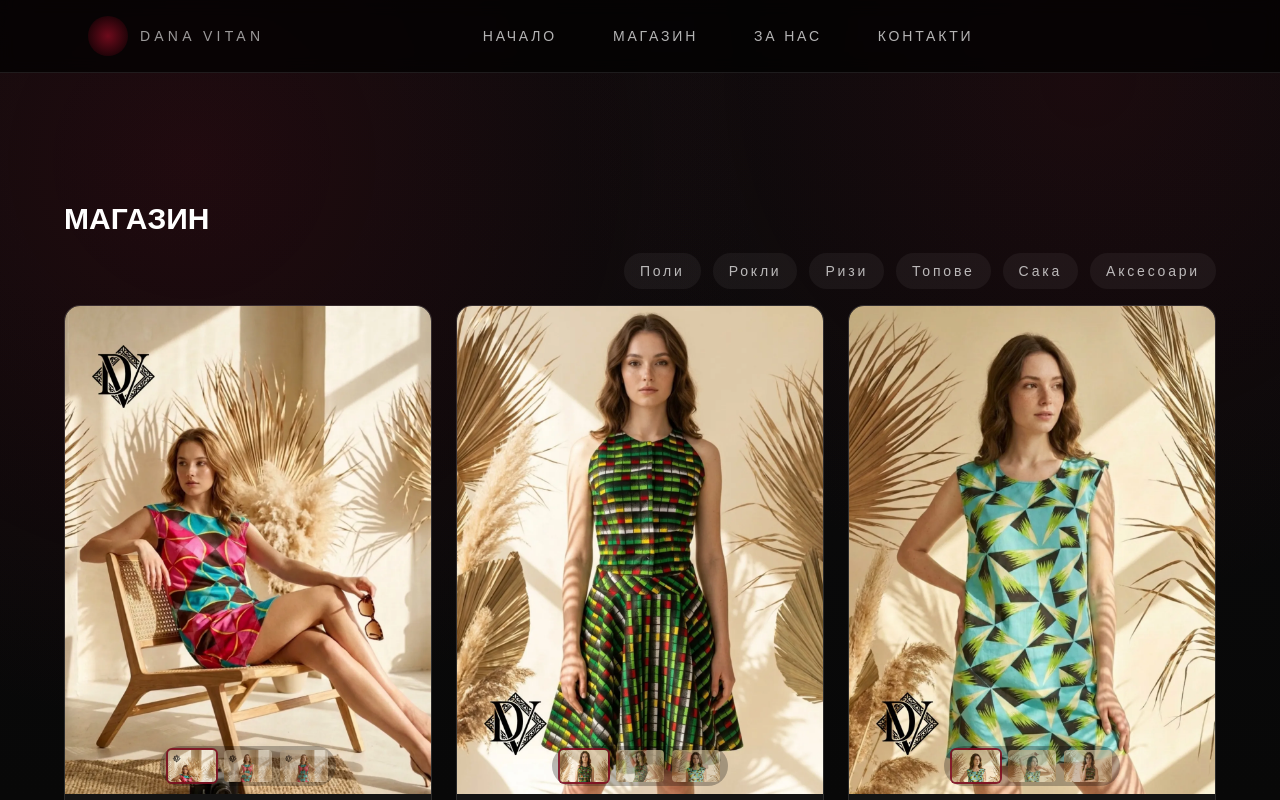
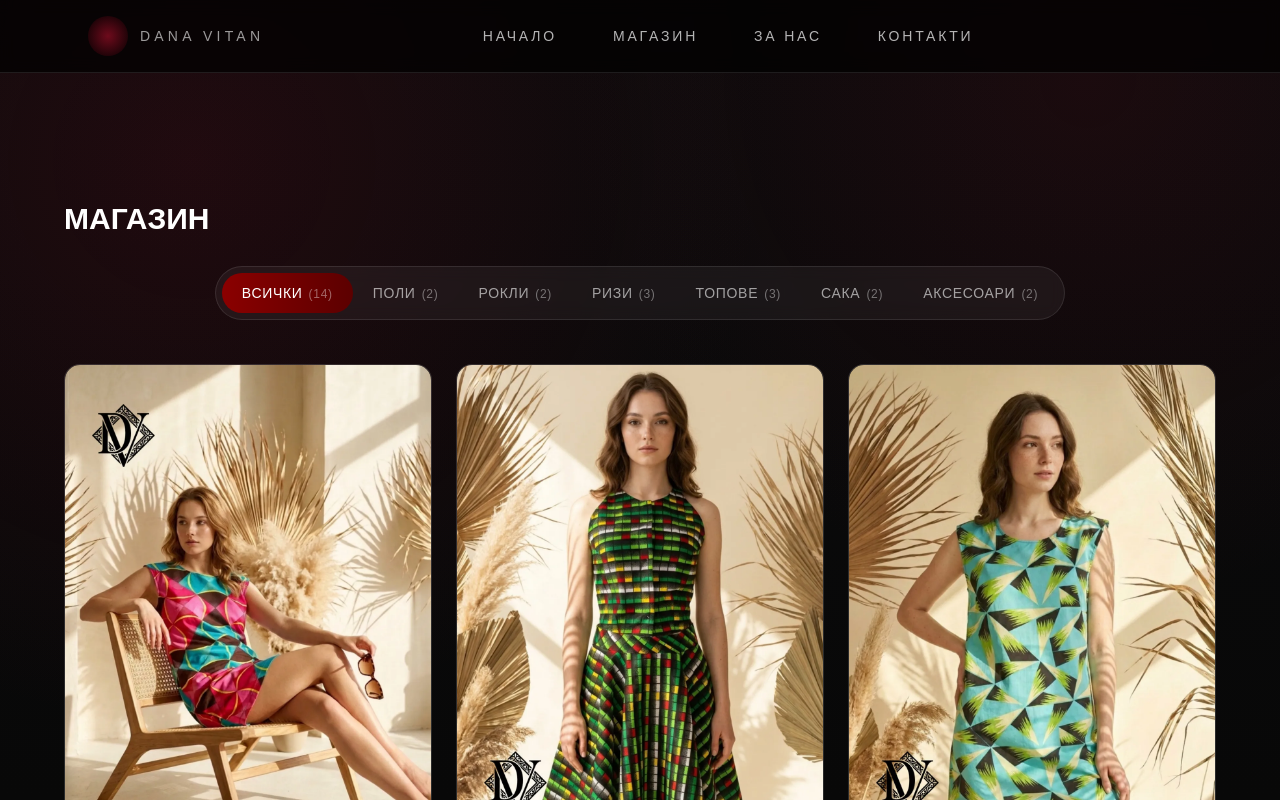
Before and after one commit to Niko5886/shopDanaVitan, a Next.js app: page /shop in a window 1280 px wide. Shown: the top 800 px of the page. Built offline with nearby package versions, Linux system fonts and the light colour scheme; a web font is replaced by a local one.

Commit message:
Add CategoryFilter component for improved category selection and filtering

```diff
--- a/components/ShopClient.tsx
+++ b/components/ShopClient.tsx
@@ -1,8 +1,10 @@
 "use client";
 import { useEffect, useMemo, useState } from "react";
-import { useRouter } from "next/navigation";
+import { usePathname, useRouter } from "next/navigation";
+import { motion, AnimatePresence } from "framer-motion";
 import type { ProductWithImages } from "../data/products";
 import Image from "next/image";
+import CategoryFilter, { ALL_CATEGORY } from "./shop/CategoryFilter";
 
 type Props = {
   products: ProductWithImages[];
@@ -10,11 +12,23 @@ type Props = {
 
 const CATEGORIES = ["Поли", "Рокли", "Ризи", "Топове", "Сака", "Аксесоари"];
 
+// Slugове за URL: "Рокли" → "rokli"
+const CATEGORY_TO_SLUG: Record<string, string> = {
+  "Поли": "poli",
+  "Рокли": "rokli",
+  "Ризи": "rizi",
+  "Топове": "topove",
+  "Сака": "saka",
+  "Аксесоари": "aksesоari",
+};
+const SLUG_TO_CATEGORY: Record<string, string> = Object.fromEntries(
+  Object.entries(CATEGORY_TO_SLUG).map(([k, v]) => [v, k])
+);
+
 function ProductCard({ p, openProduct }: { p: ProductWithImages; openProduct: (id: string) => void }) {
   const images = p.images ?? (p.thumb ? [p.thumb] : []);
   const [idx, setIdx] = useState(0);
 
-  // default focal point (center top-ish) or per-image focalPoints
   const focalFor = (i: number) => {
     if (p.focalPoints && p.focalPoints[i]) {
       return `${p.focalPoints[i].x}% ${p.focalPoints[i].y}%`;
@@ -71,10 +85,7 @@ function ProductCard({ p, openProduct }: { p: ProductWithImages; openProduct: (i
         }
       }}
     >
-      <div
-        className="relative aspect-[3/4] w-full bg-black"
-        aria-label={`Отвори детайли за ${p.title}`}
-      >
+      <div className="relative aspect-[3/4] w-full bg-black" aria-label={`Отвори детайли за ${p.title}`}>
         <Image
           src={images[idx]}
           alt={p.title}
@@ -84,43 +95,26 @@ function ProductCard({ p, openProduct }: { p: ProductWithImages; openProduct: (i
           style={{ objectPosition: focalFor(idx) }}
         />
 
-        {/* arrows */}
         <button
           type="button"
-          onClick={(e) => {
-            e.preventDefault();
-            e.stopPropagation();
-            setIdx((i) => (i - 1 + images.length) % images.length);
-          }}
+          onClick={(e) => { e.preventDefault(); e.stopPropagation(); setIdx((i) => (i - 1 + images.length) % images.length); }}
           className="absolute left-2 top-1/2 -translate-y-1/2 rounded-full bg-black/40 p-2 text-white opacity-0 group-hover:opacity-100 transition"
           aria-label="Предишна снимка"
-        >
-          ‹
-        </button>
+        >‹</button>
+
         <button
           type="button"
-          onClick={(e) => {
-            e.preventDefault();
-            e.stopPropagation();
-            setIdx((i) => (i + 1) % images.length);
-          }}
+          onClick={(e) => { e.preventDefault(); e.stopPropagation(); setIdx((i) => (i + 1) % images.length); }}
           className="absolute right-2 top-1/2 -translate-y-1/2 rounded-full bg-black/40 p-2 text-white opacity-0 group-hover:opacity-100 transition"
           aria-label="Следваща снимка"
-        >
-          ›
-        </button>
+        >›</button>
 
-        {/* thumbnail strip */}
         <div className="absolute left-1/2 bottom-2 -translate-x-1/2 flex gap-2 rounded-full bg-black/30 p-1 px-2 opacity-90">
           {images.map((im, i) => (
             <button
               key={im}
               type="button"
-              onClick={(e) => {
-                e.preventDefault();
-                e.stopPropagation();
-                setIdx(i);
-              }}
+              onClick={(e) => { e.preventDefault(); e.stopPropagation(); setIdx(i); }}
               aria-label={`Снимка ${i + 1} за ${p.title}`}
               className={`h-8 w-12 overflow-hidden rounded ${i === idx ? "ring-2 ring-[color:var(--accent)]" : "opacity-70 hover:opacity-100"}`}
             >
@@ -148,55 +142,73 @@ function ProductCard({ p, openProduct }: { p: ProductWithImages; openProduct: (i
 
 export default function ShopClient({ products }: Props) {
   const router = useRouter();
-  const [selected, setSelected] = useState<string[]>([]);
+  const pathname = usePathname();
+  const isShopPage = pathname === "/shop";
+
+  const [activeCategory, setActiveCategory] = useState<string>(ALL_CATEGORY);
   const [page, setPage] = useState(1);
-  const [drawer, setDrawer] = useState(false);
   const perPage = 9;
+
+  // Брой продукти по категория за badge-овете
+  const counts = useMemo(() => {
+    const map: Record<string, number> = {};
+    for (const cat of CATEGORIES) {
+      map[cat] = products.filter((p) => p.category === cat).length;
+    }
+    return map;
+  }, [products]);
+
+  // Четем начална категория от URL при зареждане (само на /shop)
+  useEffect(() => {
+    if (!isShopPage) return;
+    const params = new URLSearchParams(window.location.search);
+    const slug = params.get("category");
+    if (slug && SLUG_TO_CATEGORY[slug]) {
+      setActiveCategory(SLUG_TO_CATEGORY[slug]);
+    }
+  }, [isShopPage]);
+
+  // Ресет на пагинацията при external event
+  useEffect(() => {
+    const reset = () => setPage(1);
+    window.addEventListener("dana:reset-shop-pagination", reset);
+    return () => window.removeEventListener("dana:reset-shop-pagination", reset);
+  }, []);
 
   const keepShopInView = () => {
     const section = document.getElementById("shop");
     if (!section) return;
-
-    const newHash = "#shop";
-    if (window.location.hash !== newHash) {
-      window.history.replaceState(null, "", newHash);
+    if (window.location.hash !== "#shop") {
+      window.history.replaceState(null, "", "#shop");
     }
-
     section.scrollIntoView({ behavior: "smooth", block: "start" });
   };
 
+  function handleCategoryChange(cat: string) {
+    setActiveCategory(cat);
+    setPage(1);
+
+    // Синхронизиране на URL само на /shop страницата
+    if (isShopPage) {
+      const slug = CATEGORY_TO_SLUG[cat];
+      const query = slug ? `?category=${slug}` : "";
+      router.replace(`/shop${query}`, { scroll: false });
+    } else {
+      requestAnimationFrame(keepShopInView);
+    }
+  }
+
   const filtered = useMemo(() => {
-    return products.filter((p) => {
-      if (selected.length > 0 && !selected.includes(p.category)) return false;
-      return true;
-    });
-  }, [products, selected]);
+    if (activeCategory === ALL_CATEGORY) return products;
+    return products.filter((p) => p.category === activeCategory);
+  }, [products, activeCategory]);
 
   const totalPages = Math.max(1, Math.ceil(filtered.length / perPage));
-
-  useEffect(() => {
-    const resetPagination = () => {
-      setPage(1);
-    };
-
-    window.addEventListener("dana:reset-shop-pagination", resetPagination);
-    return () => {
-      window.removeEventListener("dana:reset-shop-pagination", resetPagination);
-    };
-  }, []);
 
   const pageItems = useMemo(() => {
     const start = (page - 1) * perPage;
     return filtered.slice(start, start + perPage);
   }, [filtered, page]);
-
-  function toggleCategory(cat: string) {
-    setPage(1);
-    // single-select behavior: clicking a category selects it alone;
-    // clicking the active category again clears the selection.
-    setSelected((s) => (s.length === 1 && s[0] === cat ? [] : [cat]));
-    requestAnimationFrame(keepShopInView);
-  }
 
   function openProduct(id: string) {
     router.push(`/shop/${id}`);
@@ -204,61 +216,41 @@ export default function ShopClient({ products }: Props) {
 
   return (
     <div className="mx-auto w-full max-w-6xl">
-      <div className="mb-4 flex items-center gap-3">
-        <button className="sm:hidden rounded px-3 py-2 bg-white/5 text-white/80" onClick={() => setDrawer(true)}>
-          Филтри
-        </button>
+      <CategoryFilter
+        categories={CATEGORIES}
+        activeCategory={activeCategory}
+        onCategoryChange={handleCategoryChange}
+        counts={counts}
+      />
 
-        <div className="ml-auto hidden sm:flex flex-wrap gap-3">
-          {CATEGORIES.map((cat) => (
-            <button
-              key={cat}
-              onClick={() => toggleCategory(cat)}
-              className={`rounded-full px-4 py-2 text-sm tracking-[0.2em] transition ${selected.includes(cat) ? "bg-[color:var(--accent)] text-white" : "bg-white/5 text-white/70 hover:bg-white/10"}`}
+      {/* Продуктова решетка с fade + stagger при смяна на категория */}
+      <AnimatePresence mode="wait">
+        <motion.div
+          key={activeCategory + "-" + page}
+          initial={{ opacity: 0, scale: 0.97 }}
+          animate={{ opacity: 1, scale: 1 }}
+          exit={{ opacity: 0, scale: 0.97 }}
+          transition={{ duration: 0.15, ease: "easeOut" }}
+          className="grid gap-6 sm:grid-cols-2 lg:grid-cols-3"
+        >
+          {pageItems.map((p, i) => (
+            <motion.div
+              key={p.id}
+              initial={{ opacity: 0, scale: 0.97 }}
+              animate={{ opacity: 1, scale: 1 }}
+              transition={{ duration: 0.3, delay: i * 0.05, ease: "easeOut" }}
             >
-              {cat}
-            </button>
+              <ProductCard p={p} openProduct={openProduct} />
+            </motion.div>
           ))}
-        </div>
-      </div>
+        </motion.div>
+      </AnimatePresence>
 
-      {/* Mobile drawer */}
-      {drawer && (
-        <div className="fixed inset-0 z-50 flex">
-          <div className="absolute inset-0 bg-black/60" onClick={() => setDrawer(false)} />
-          <div className="relative w-72 max-w-full bg-[#0b0b0b] p-4">
-            <div className="mb-3 flex items-center justify-between">
-              <h3 className="text-lg font-semibold text-white">Филтри</h3>
-              <button onClick={() => setDrawer(false)} className="text-white/70">Затвори</button>
-            </div>
-
-            <div className="flex flex-col gap-2">
-              {CATEGORIES.map((cat) => (
-                <label key={cat} className="inline-flex items-center gap-2">
-                  <input type="checkbox" checked={selected.includes(cat)} onChange={() => toggleCategory(cat)} />
-                  <span className="text-white/80">{cat}</span>
-                </label>
-              ))}
-            </div>
-          </div>
-        </div>
-      )}
-
-      <div className="grid gap-6 sm:grid-cols-2 lg:grid-cols-3">
-        {pageItems.map((p) => (
-          <ProductCard key={p.id} p={p} openProduct={openProduct} />
-        ))}
-      </div>
-
+      {/* Пагинация */}
       <div className="mt-8 flex items-center justify-center gap-3">
         <button
           type="button"
-          onClick={(e) => {
-            e.preventDefault();
-            e.stopPropagation();
-            setPage((s) => Math.max(1, s - 1));
-            requestAnimationFrame(keepShopInView);
-          }}
+          onClick={(e) => { e.preventDefault(); e.stopPropagation(); setPage((s) => Math.max(1, s - 1)); requestAnimationFrame(keepShopInView); }}
           disabled={page === 1}
           className="rounded px-3 py-2 bg-white/5 text-white/70 disabled:opacity-40"
         >
@@ -269,12 +261,7 @@ export default function ShopClient({ products }: Props) {
           <button
             key={i}
             type="button"
-            onClick={(e) => {
-              e.preventDefault();
-              e.stopPropagation();
-              setPage(i + 1);
-              requestAnimationFrame(keepShopInView);
-            }}
+            onClick={(e) => { e.preventDefault(); e.stopPropagation(); setPage(i + 1); requestAnimationFrame(keepShopInView); }}
             className={`min-w-[40px] rounded px-3 py-2 ${page === i + 1 ? "bg-[color:var(--accent)] text-white" : "bg-white/5 text-white/70 hover:bg-white/10"}`}
           >
             {i + 1}
@@ -283,12 +270,7 @@ export default function ShopClient({ products }: Props) {
 
         <button
           type="button"
-          onClick={(e) => {
-            e.preventDefault();
-            e.stopPropagation();
-            setPage((s) => Math.min(totalPages, s + 1));
-            requestAnimationFrame(keepShopInView);
-          }}
+          onClick={(e) => { e.preventDefault(); e.stopPropagation(); setPage((s) => Math.min(totalPages, s + 1)); requestAnimationFrame(keepShopInView); }}
           disabled={page === totalPages}
           className="rounded px-3 py-2 bg-white/5 text-white/70 disabled:opacity-40"
         >
--- /dev/null
+++ b/components/shop/CategoryFilter.tsx
@@ -0,0 +1,94 @@
+"use client";
+import { useEffect, useRef, useState } from "react";
+import { motion } from "framer-motion";
+
+interface Props {
+  categories: string[];
+  activeCategory: string;
+  onCategoryChange: (cat: string) => void;
+  counts: Record<string, number>;
+}
+
+export const ALL_CATEGORY = "Всички";
+
+export default function CategoryFilter({ categories, activeCategory, onCategoryChange, counts }: Props) {
+  // Детектираме дали филтърът е залепен (sticky) чрез sentinel елемент
+  const sentinelRef = useRef<HTMLDivElement>(null);
+  const [isStuck, setIsStuck] = useState(false);
+
+  useEffect(() => {
+    const sentinel = sentinelRef.current;
+    if (!sentinel) return;
+    const observer = new IntersectionObserver(
+      ([entry]) => setIsStuck(!entry.isIntersecting),
+      { threshold: 0, rootMargin: "-85px 0px 0px 0px" }
+    );
+    observer.observe(sentinel);
+    return () => observer.disconnect();
+  }, []);
+
+  const allCategories = [ALL_CATEGORY, ...categories];
+  const totalCount = Object.values(counts).reduce((a, b) => a + b, 0);
+
+  return (
+    <>
+      {/* Sentinel — когато излезе от viewport, филтърът е залепен */}
+      <div ref={sentinelRef} className="h-px" />
+
+      {/* Fade-in + slide при зареждане */}
+      <motion.div
+        initial={{ opacity: 0, y: -10 }}
+        animate={{ opacity: 1, y: 0 }}
+        transition={{ duration: 0.5, ease: "easeOut" }}
+        className="sticky top-[84px] z-30 mb-8 flex justify-center px-4 py-3 transition-all duration-300"
+        style={{
+          backgroundColor: isStuck ? "rgba(0,0,0,0.82)" : "transparent",
+          backdropFilter: isStuck ? "blur(14px)" : undefined,
+        }}
+      >
+        {/* Хоризонтален скрол на мобилен */}
+        <div
+          className="overflow-x-auto"
+          style={{ scrollbarWidth: "none", WebkitOverflowScrolling: "touch" }}
+        >
+          {/* Pill лента */}
+          <div className="flex items-center rounded-full border border-white/10 bg-white/5 p-1.5 backdrop-blur-sm">
+            {allCategories.map((cat) => {
+              const isActive = cat === activeCategory;
+              const count = cat === ALL_CATEGORY ? totalCount : (counts[cat] ?? 0);
+
+              return (
+                <button
+                  key={cat}
+                  onClick={() => onCategoryChange(cat)}
+                  className={`group relative whitespace-nowrap rounded-full px-5 py-2.5 text-sm font-medium uppercase tracking-wider transition-colors duration-200 ${
+                    isActive ? "text-white" : "text-white/60 hover:text-white/80"
+                  }`}
+                >
+                  {/* Анимиран sliding indicator — плъзга се между активните pills */}
+                  {isActive && (
+                    <motion.span
+                      layoutId="pill-indicator"
+                      className="absolute inset-0 rounded-full bg-gradient-to-r from-[#8B0000] to-[#5c0000]"
+                      transition={{ duration: 0.3, ease: "easeOut" }}
+                    />
+                  )}
+
+                  {/* Hover подсветка за неактивни бутони */}
+                  {!isActive && (
+                    <span className="absolute inset-0 rounded-full bg-white/0 transition-colors duration-200 group-hover:bg-white/5" />
+                  )}
+
+                  <span className="relative z-10 flex items-baseline gap-1.5">
+                    {cat}
+                    <span className="text-xs font-normal text-white/40">({count})</span>
+                  </span>
+                </button>
+              );
+            })}
+          </div>
+        </div>
+      </motion.div>
+    </>
+  );
+}
```
